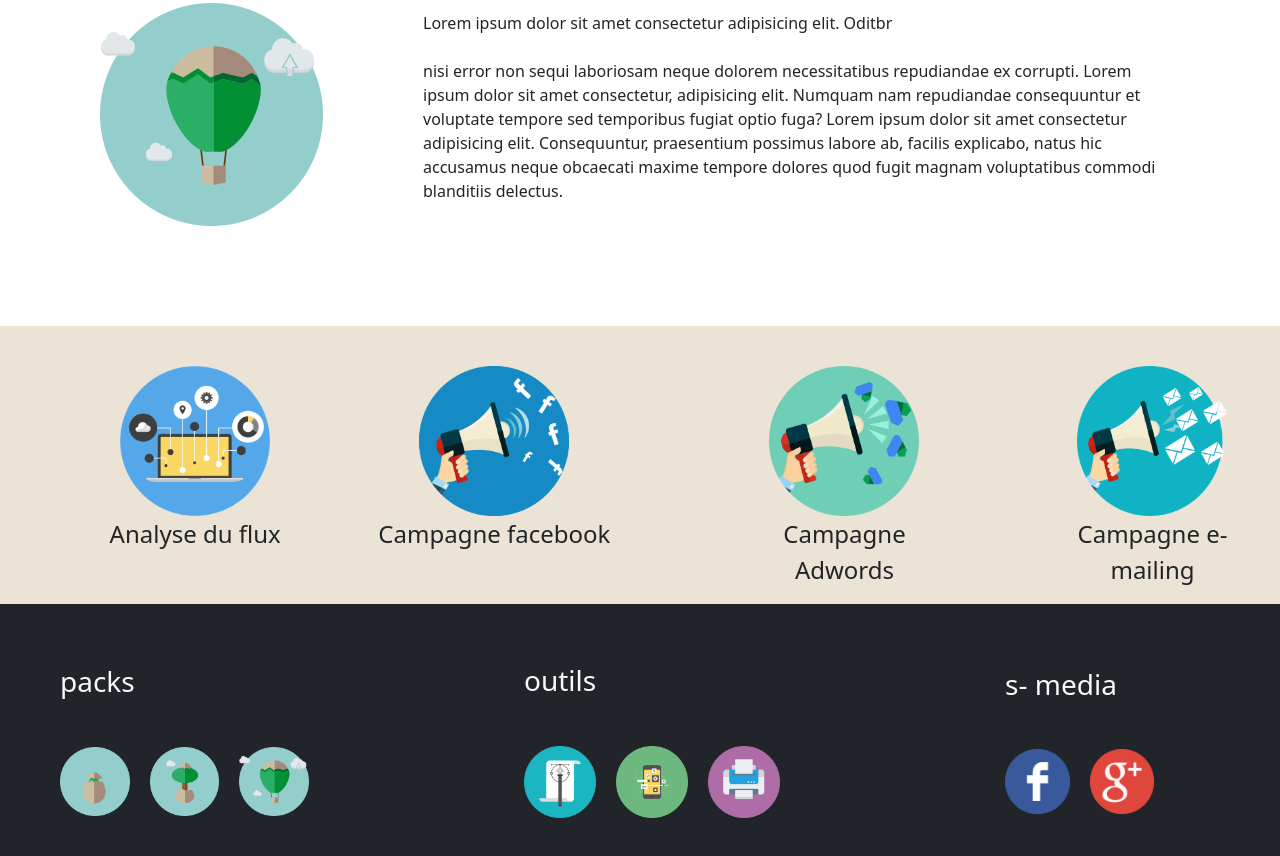
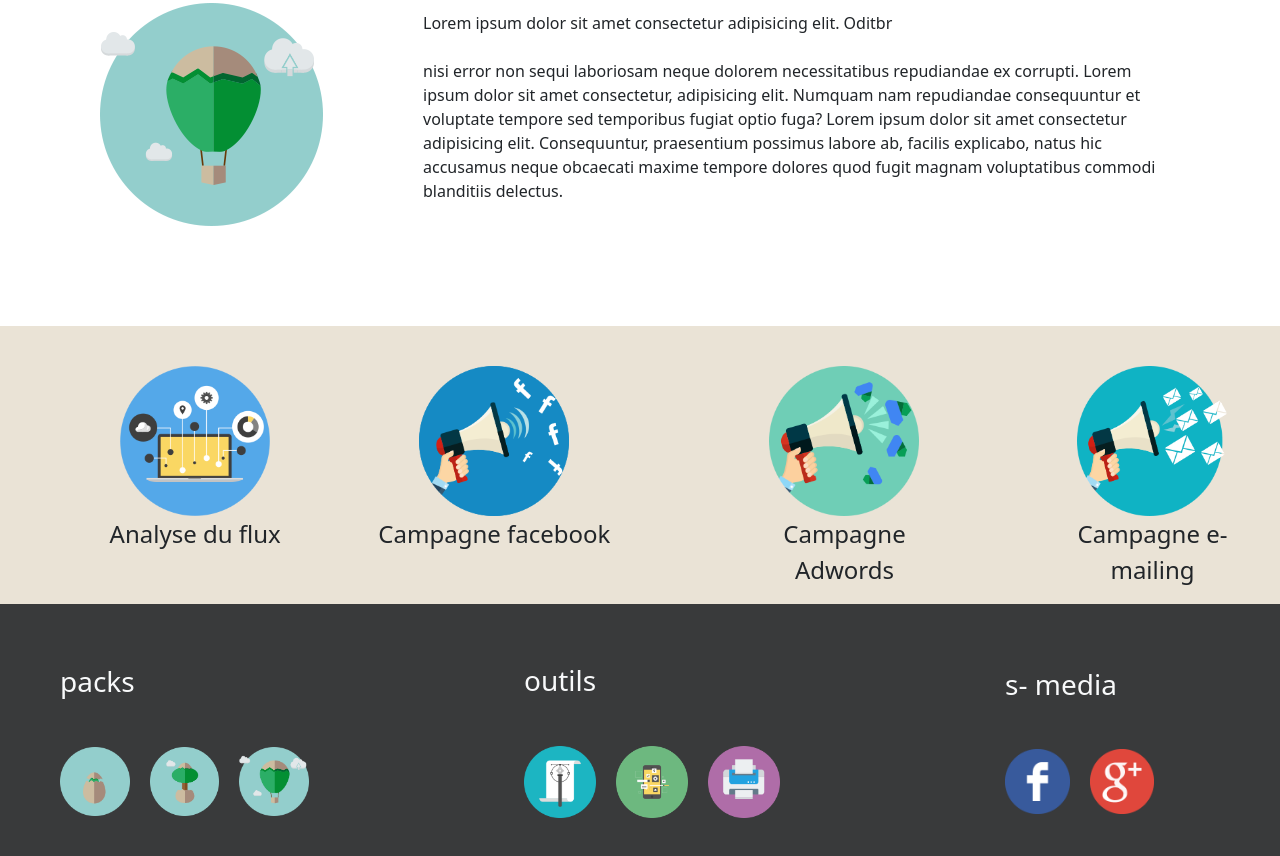
Before and after one commit to saidlionsgeeek/youcommunik-github-duo, a website: page index.html in a window 1280 px wide. Shown: the part 2818-3674 px from the top of the page. Drawn offline with nearby package versions, Linux system fonts and the light colour scheme.

Commit message:
bg-darkray

```diff
--- a/index.html
+++ b/index.html
@@ -207,7 +207,7 @@
         <!-- End of main sections -->
 
         <!-- Start of footer -->
-        <footer class="bg-dark p-3 text-light d-flex flex-column  justify-content-md-around justify-content-lg-around align-items-md-center align-items-lg-center flex-md-row flex-lg-row">
+        <footer class="bg-darkgray p-3 text-light d-flex flex-column  justify-content-md-around justify-content-lg-around align-items-md-center align-items-lg-center flex-md-row flex-lg-row">
             <div class="text-center text-md-start">
                 <h3>packs</h3>
                 <div class="d-flex justify-content-md-start justify-content-around align-items-center" >
@@ -232,6 +232,7 @@
                 </div>
             </div>
         </footer>
+        <!-- end of footer -->
 
 
 
--- a/src/sass/_variables.sass
+++ b/src/sass/_variables.sass
@@ -6,7 +6,7 @@ $blue: #334d5c
 $beige: rgb(234, 227, 214)
 $darkgray: #393a3b
 //* Notre customisations des couleurs :
-$custom-colors: ("dark-blue" : $blue ,"beige" : $beige , "darkgray" : $darkgray, )
+$custom-colors: ("dark-blue" : $blue ,"beige" : $beige , "darkgray" : $darkgray )
 
 //* Fusionner les informations avec celles de bootstrap :
 $theme-colors: map-merge($theme-colors , $custom-colors)
```
Also changed, not shown: public/css/app.css.
